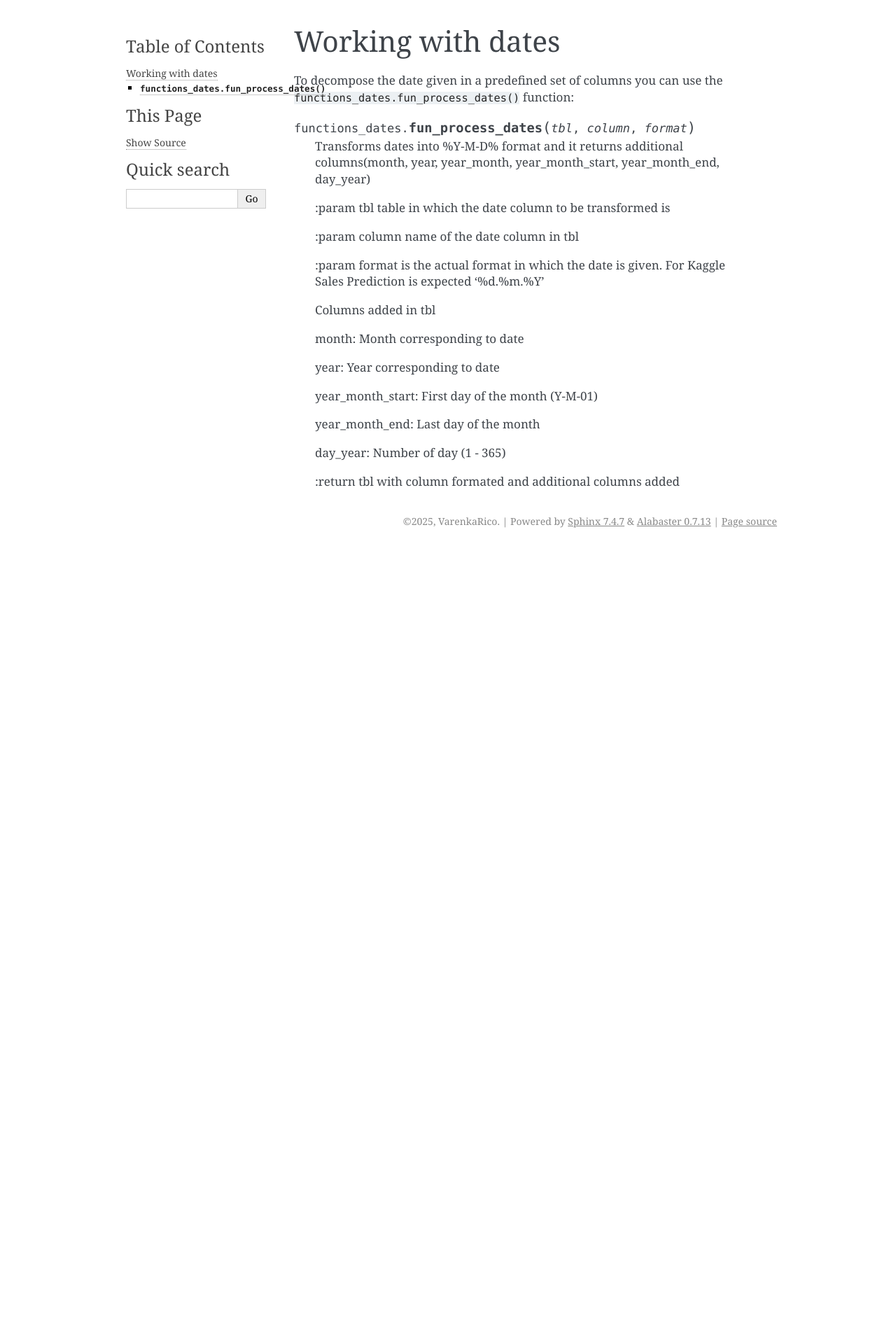
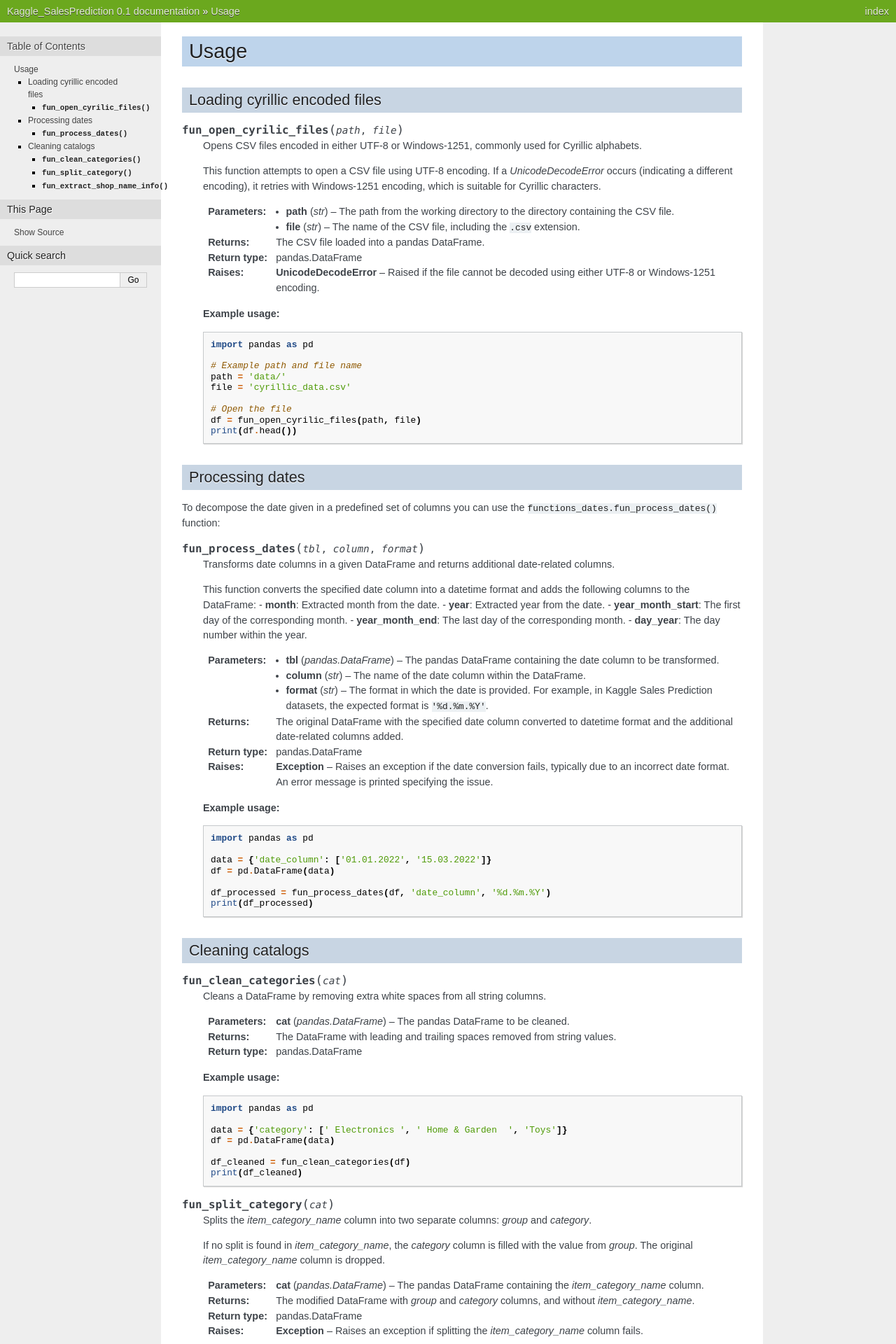
Before and after one commit to VarenkaRico/PredictSales_Kaggle, a Sphinx documentation site: the page built from docs/source/usage.rst, in a window 1280 px wide. Shown: the top 1920 px of the page at 70% size. Built offline with Sphinx 7.4.7, drawn with Linux system fonts in a browser that asks for light colours; before the commit the page ends 900 px from its top, so only the background shows below that; some of the changed text lies outside the part shown.

```diff
--- a/docs/source/conf.py
+++ b/docs/source/conf.py
@@ -22,7 +22,7 @@
 
 extensions = [
     'sphinx.ext.duration',
-    'sphinx.ext.doctest',]
+    'sphinx.ext.doctest']
 
 templates_path = ['_templates']
 exclude_patterns = []
@@ -32,5 +32,5 @@
 # -- Options for HTML output -------------------------------------------------
 # https://www.sphinx-doc.org/en/master/usage/configuration.html#options-for-html-output
 
-html_theme = 'alabaster'
+html_theme = 'nature'
 html_static_path = ['_static']
--- a/docs/source/usage.rst
+++ b/docs/source/usage.rst
@@ -1,29 +1,183 @@
 
-Working with dates
----------------
+Usage
+========================
+
+Loading cyrillic encoded files
+-------------------
+
+.. py:function:: fun_open_cyrilic_files(path, file)
+
+    Opens CSV files encoded in either UTF-8 or Windows-1251, commonly used for Cyrillic alphabets.
+
+    This function attempts to open a CSV file using UTF-8 encoding. If a `UnicodeDecodeError` occurs (indicating a different encoding),
+    it retries with Windows-1251 encoding, which is suitable for Cyrillic characters.
+
+    :param path:
+        The path from the working directory to the directory containing the CSV file.
+    :type path: str
+
+    :param file:
+        The name of the CSV file, including the ``.csv`` extension.
+    :type file: str
+
+    :returns:
+        The CSV file loaded into a pandas DataFrame.
+    :rtype: pandas.DataFrame
+
+    :raises UnicodeDecodeError:
+        Raised if the file cannot be decoded using either UTF-8 or Windows-1251 encoding.
+
+    **Example usage:**
+
+    .. code-block:: python
+
+        import pandas as pd
+
+        # Example path and file name
+        path = 'data/'
+        file = 'cyrillic_data.csv'
+
+        # Open the file
+        df = fun_open_cyrilic_files(path, file)
+        print(df.head())
+
+
+
+Processing dates
+-------------------
 
 To decompose the date given in a predefined set of columns you can use the ``functions_dates.fun_process_dates()`` function:
 
-.. py:function:: functions_dates.fun_process_dates(tbl, column, format)
+.. py:function:: fun_process_dates(tbl, column, format)
 
-    Transforms dates into %Y-M-D% format and it returns additional columns(month, year, year_month, year_month_start, year_month_end, day_year)
+    Transforms date columns in a given DataFrame and returns additional date-related columns.
 
-    :param tbl table in which the date column to be transformed is
+    This function converts the specified date column into a datetime format and adds the following columns to the DataFrame:
+    - **month**: Extracted month from the date.
+    - **year**: Extracted year from the date.
+    - **year_month_start**: The first day of the corresponding month.
+    - **year_month_end**: The last day of the corresponding month.
+    - **day_year**: The day number within the year.
 
-    :param column name of the date column in tbl
+    :param tbl:
+        The pandas DataFrame containing the date column to be transformed.
+    :type tbl: pandas.DataFrame
 
-    :param format is the actual format in which the date is given. For Kaggle Sales Prediction is expected '%d.%m.%Y'
+    :param column:
+        The name of the date column within the DataFrame.
+    :type column: str
 
-    Columns added in tbl
+    :param format:
+        The format in which the date is provided. For example, in Kaggle Sales Prediction datasets, the expected format is ``'%d.%m.%Y'``.
+    :type format: str
 
-    month: Month corresponding to date
+    :returns:
+        The original DataFrame with the specified date column converted to datetime format and the additional date-related columns added.
+    :rtype: pandas.DataFrame
 
-    year: Year corresponding to date
+    :raises Exception:
+        Raises an exception if the date conversion fails, typically due to an incorrect date format. An error message is printed specifying the issue.
 
-    year_month_start: First day of the month (Y-M-01)
+    **Example usage:**
 
-    year_month_end: Last day of the month
+    .. code-block:: python
 
-    day_year: Number of day (1 - 365)
+        import pandas as pd
 
-    :return tbl with column formated and additional columns added
+        data = {'date_column': ['01.01.2022', '15.03.2022']}
+        df = pd.DataFrame(data)
+
+        df_processed = fun_process_dates(df, 'date_column', '%d.%m.%Y')
+        print(df_processed)
+
+
+Cleaning catalogs
+--------------------
+
+.. py:function:: fun_clean_categories(cat)
+
+    Cleans a DataFrame by removing extra white spaces from all string columns.
+
+    :param cat:
+        The pandas DataFrame to be cleaned.
+    :type cat: pandas.DataFrame
+
+    :returns:
+        The DataFrame with leading and trailing spaces removed from string values.
+    :rtype: pandas.DataFrame
+
+    **Example usage:**
+
+    .. code-block:: python
+
+        import pandas as pd
+
+        data = {'category': [' Electronics ', ' Home & Garden  ', 'Toys']}
+        df = pd.DataFrame(data)
+
+        df_cleaned = fun_clean_categories(df)
+        print(df_cleaned)
+
+
+.. py:function:: fun_split_category(cat)
+
+    Splits the `item_category_name` column into two separate columns: `group` and `category`.
+
+    If no split is found in `item_category_name`, the `category` column is filled with the value from `group`.
+    The original `item_category_name` column is dropped.
+
+    :param cat:
+        The pandas DataFrame containing the `item_category_name` column.
+    :type cat: pandas.DataFrame
+
+    :returns:
+        The modified DataFrame with `group` and `category` columns, and without `item_category_name`.
+    :rtype: pandas.DataFrame
+
+    :raises Exception:
+        Raises an exception if splitting the `item_category_name` column fails.
+
+    **Example usage:**
+
+    .. code-block:: python
+
+        import pandas as pd
+
+        data = {'item_category_name': ['Electronics - Phones', 'Home - Kitchen', 'Toys']}
+        df = pd.DataFrame(data)
+
+        df_split = fun_split_category(df)
+        print(df_split)
+
+
+.. py:function:: fun_extract_shop_name_info(str_shop_name, info_type)
+
+    Extracts either the city or the shop type from a given shop name.
+
+    The function searches for known cities or shop types in the given shop name string.
+    If a match is found, the corresponding value is returned.
+
+    :param str_shop_name:
+        The shop name string from which to extract information.
+    :type str_shop_name: str
+
+    :param info_type:
+        The type of information to extract. Must be either `'City'` or `'ShopType'`.
+    :type info_type: str
+
+    :returns:
+        The extracted city or shop type if found, otherwise `None`.
+    :rtype: str or None
+
+    :raises Exception:
+        Raises an error if `info_type` is not `'City'` or `'ShopType'`.
+
+    **Example usage:**
+
+    .. code-block:: python
+
+        shop_name = "Москва ТЦ Электроника"
+        city = fun_extract_shop_name_info(shop_name, "City")
+        shop_type = fun_extract_shop_name_info(shop_name, "ShopType")
+
+        print(f"City: {city}, Shop Type: {shop_type}")
```
Also changed, not shown: 14 other files.
